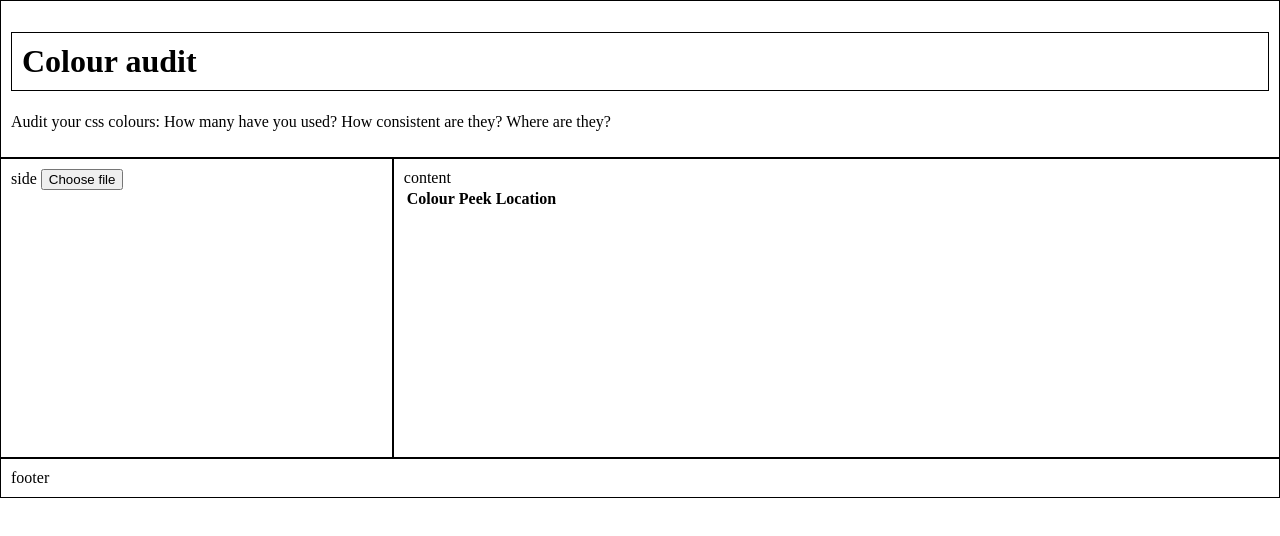
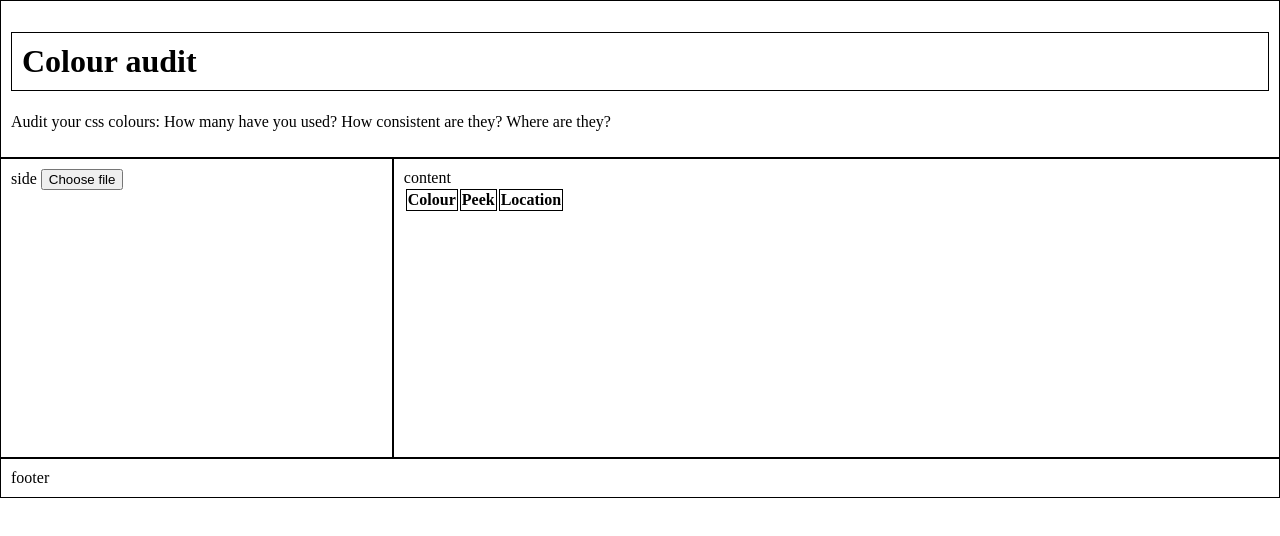
Before and after one commit to jezinho22/colour-audit, a plain HTML site: page index.html in a window 1280 px wide. Drawn offline with Linux system fonts and the light colour scheme.

Commit message:
formatted table

```diff
--- a/index.html
+++ b/index.html
@@ -27,6 +27,12 @@
 			}
 			.content {
 				width: 70%;
+			}
+			th {
+				border: 1px solid black;
+				color: ;
+			}
+			td {
 			}
 			@media (max-width: 400px) {
 				main {
```
